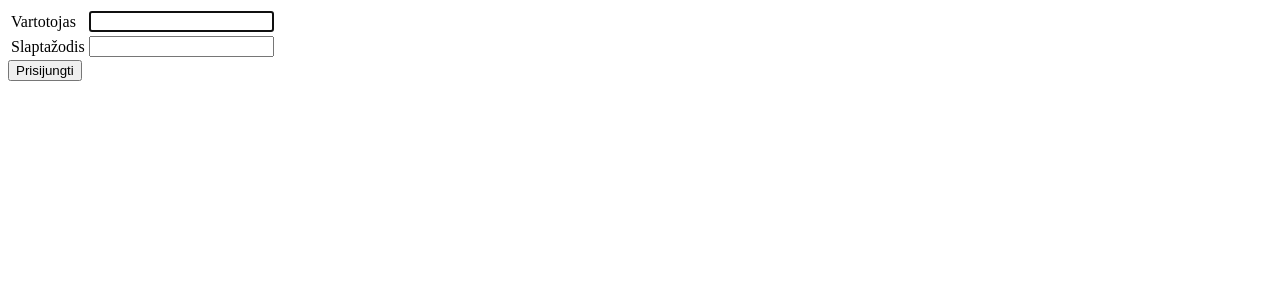
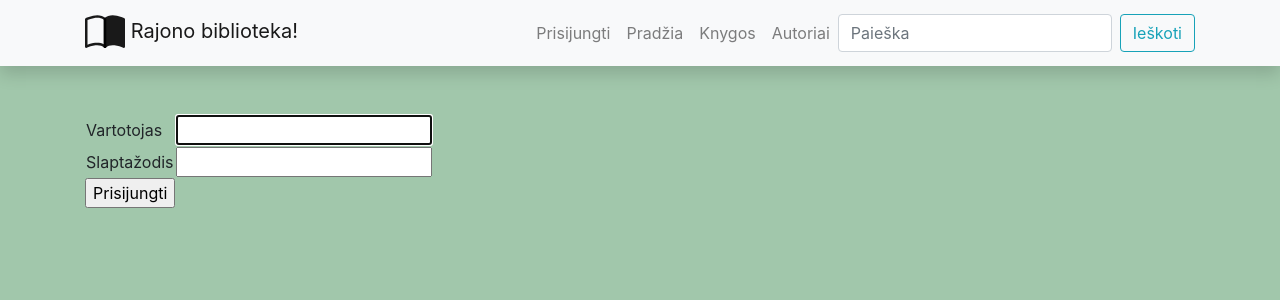
Before and after one commit to ram-pyth/django_ptu22_project, a Django app: page /accounts/login/ in a window 1280 px wide. Shown: the top 300 px of the page. Run offline with Django 4.2, Linux system fonts and the light colour scheme; some libraries are stand-ins or nearby versions.

Commit message:
PASK 7 base prisijungti/atsijungti linkai

```diff
--- a/libraryapp/templates/base.html
+++ b/libraryapp/templates/base.html
@@ -62,6 +62,20 @@
         </button>
         <div class="collapse navbar-collapse" id="navbarResponsive">
           <ul class="navbar-nav ml-auto">
+
+            {% if user.is_authenticated %}
+            <li class="nav-item">
+               <a class="nav-link">{{ user }}</a>
+            </li>
+            <li class="nav-item">
+               <a href="{% url 'logout' %}" class="nav-link">Atsijungti</a>
+            </li>
+            {% else %}
+            <li class="nav-item">
+               <a href="{% url 'login' %}" class="nav-link">Prisijungti</a>
+            </li>
+            {% endif %}
+
             <li class="nav-item">
               <a class="nav-link" href="{% url 'index' %}">Pradžia</a>
             </li>
--- a/libraryapp/templates/registration/login.html
+++ b/libraryapp/templates/registration/login.html
@@ -1,4 +1,5 @@
-
+{% extends "base.html" %}
+{% block content %}
 
 <form method="post" action="{% url 'login' %}">
     {% csrf_token %}
@@ -13,5 +14,7 @@
         </tr>
     </table>
     <input type="submit" value="Prisijungti"/>
+    <input type="hidden" name="next" value="/library"/>
+</form>
 
-</form>
+{% endblock %}
```
Also changed, not shown: db.sqlite3.
